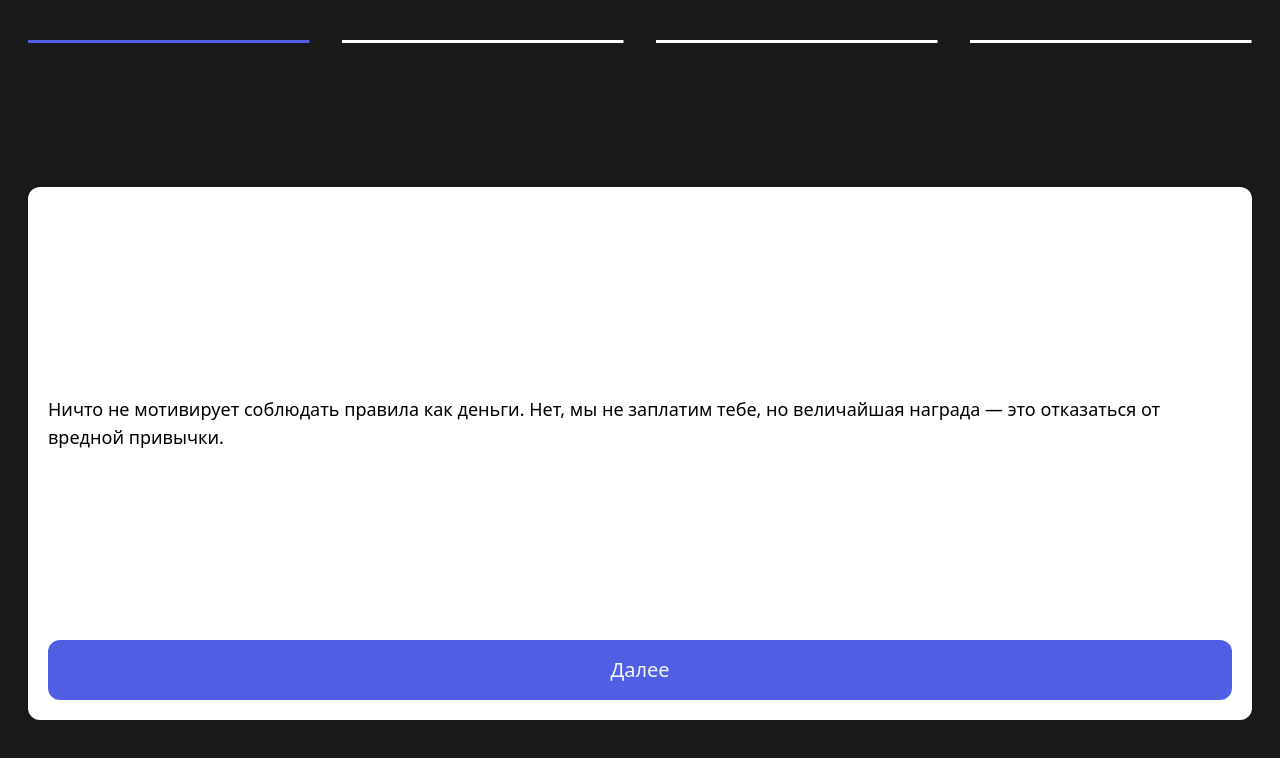
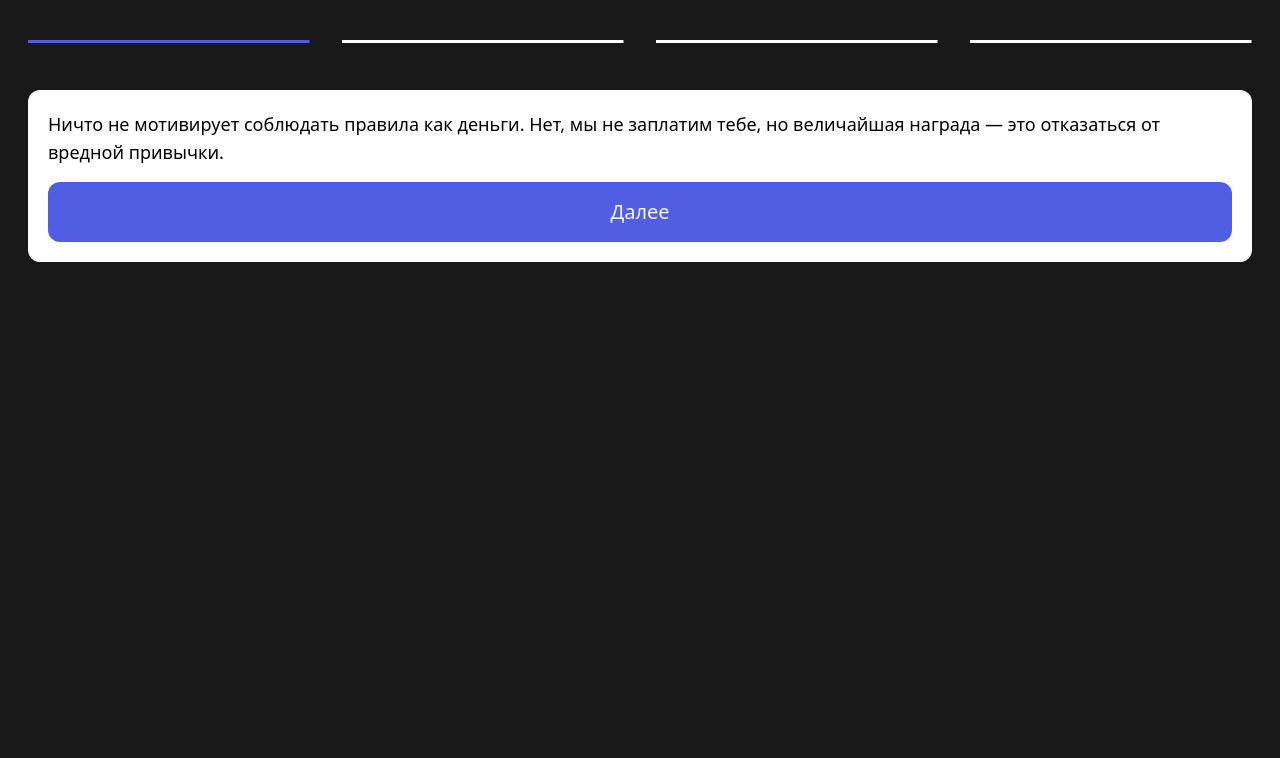
Before and after one commit to evgenity/askeza, a Next.js app: page /about in a window 1280 px wide. Shown: the top 758 px of the page. Built offline with nearby package versions, Linux system fonts and the light colour scheme.

Commit message:
margin update

```diff
--- a/pages/about.js
+++ b/pages/about.js
@@ -21,7 +21,7 @@ export function InfoBlock({step, nextFormStep}) {
     const Page1 = <p className='my-auto text-lg font-extralight'>
         Исследования журнала New England Journal of Medicine показали, что более половины людей (52%), которые поспорили на деньги, бросили курить как минимум на 6 месяцев.
     </p>
-    const Page2 = <div className='my-auto font-extralight'>
+    const Page2 = <div className='my-auto text-lg font-extralight'>
         Мы предлагаем тебе отложить сумму, которую не захочешь потерять (5000 рублей).
         <ol className="list-decimal list-inside">
             <li>Расскажи друзьям, что хочешь отказаться от вредной привычки, поделившись ссылкой.</li>
@@ -39,9 +39,9 @@ export function InfoBlock({step, nextFormStep}) {
         3: Page3,
     }
     return (<div className="flex flex-col h-full">
-                {textBase[step]}
-                {step < 3 ?
-                <Link onClick={nextFormStep} href='#' className='text-center font-extralight text-xl text-gray-100 bg-violet-background rounded-xl px-16 py-4'>
+                { textBase[step] }
+                { step < 3 ?
+                <Link onClick={nextFormStep} href='#' className='text-center font-extralight text-xl text-gray-100 bg-violet-background rounded-xl px-16 py-4 mt-4'>
                     Далее
                 </Link> :
                 <Link href='/create' className='text-center font-extralight text-xl text-gray-100 bg-violet-background rounded-xl px-16 py-4'>
@@ -56,10 +56,10 @@ export default function About() {
     const nextFormStep = () => setFormStep((currentStep) => currentStep + 1);
 
   return (
-    <main  className='bg-black-background'>
-        <div className='flex flex-col min-safe-h-screen mx-7 justify-between'>
+    <main  className='bg-black-background min-safe-h-screen'>
+        <div className='flex flex-col mx-7 h-full justify-between'>
             <Slider step={formStep} setFormStep={setFormStep}/>
-            <div className='flex flex-col bg-white rounded-xl h-2/3 p-5 mb-20'>
+            <div className='flex flex-col bg-white rounded-xl h-full p-5 mb-20'>
                 <InfoBlock step={formStep} nextFormStep={nextFormStep}/>
             </div>
         </div>
--- a/pages/create.js
+++ b/pages/create.js
@@ -20,7 +20,7 @@ export function PageName ({ formData, setFormData }) {
         name: e.target.value,
       });
     return (
-         <div className='flex flex-col mt-3 text-lg w-full justify-between'>
+         <div className='flex flex-col text-lg w-full justify-between mt-10'>
             <label className="mb-2">Имя</label>
             <input className="py-2 border-b border-gray-500 text-xl" onChange={handlechange} value={formData.name}></input>
         </div>
@@ -33,7 +33,7 @@ export function PageEmail ({ formData, setFormData }) {
         email: e.target.value,
       });
     return (
-         <div className='flex flex-col mt-3 text-lg w-full justify-between'>
+         <div className='flex flex-col text-lg w-full justify-between mt-10'>
             <label className="mb-2">Электронная почта</label>
             <input className="py-2 border-b border-gray-500 text-xl" onChange={handlechange} value={formData.email}></input>
         </div>
@@ -50,7 +50,7 @@ export function PageAskeza ({ formData, setFormData }) {
         askeza: false,
       })}
     return (
-         <div className='flex flex-col mt-3 text-lg w-full justify-between'>
+         <div className='flex flex-col text-lg w-full justify-between mt-10'>
             <label className="mb-2">Хочу отказаться от</label>
             <div className="flex flex-row">
                 <div onClick={askezaChoiceSmoke} className={"flex flex-col w-full rounded-xl m-1 py-16 " + (formData.askeza ? ' bg-violet-background text-white' : ' bg-gray-200 text-gray-900') }>
@@ -76,7 +76,7 @@ export function PageDays ({ formData, setFormData }) {
         days: 100,
       })}
     return (
-         <div className='flex flex-col mt-3 text-lg w-full justify-between'>
+         <div className='flex flex-col text-lg w-full justify-between mt-10'>
             <label className="mb-2">На сколько дней?</label>
             <div className="flex flex-row">
                 <div onClick={askezaChoice30} className={"flex flex-col w-full rounded-xl m-1 py-16 " + (formData.days == 30 ? ' bg-violet-background text-white' : ' bg-gray-200 text-gray-900') }>
@@ -94,7 +94,7 @@ export function PageDays ({ formData, setFormData }) {
 
 export function Commit ({ formData }) {
     return (
-    <div className='flex flex-col mt-3 text-lg w-full justify-between'>
+    <div className='flex flex-col text-lg w-full justify-between mt-10'>
     <label className="mb-2 mx-auto">Аскеза</label>
     <div className="flex flex-col">
         <p className="mb-2 font-extralight">Я, {formData.name || 'анонимно'}, обещаю {formData.askeza ? "отказаться от курения" : "отказаться от алкоголя"} на срок {formData.days} дней.</p>
@@ -116,7 +116,7 @@ export function InfoBlock({step, nextFormStep, prevFormStep, formData, setFormDa
     }
     return (<div className="flex flex-col h-full justify-between">
                 {textBase[step]}
-                <div className="flex flex-row w-full mt-24">
+                <div className="flex flex-row w-full mt-24 mb-10">
                     {step > 0 ? <Link href="" onClick={prevFormStep} className='w-full text-center font-extralight text-xl text-gray-900 bg-gray-200 rounded-xl mx-1 py-3'>
                             Назад
                     </Link> : <span></span>}
@@ -124,7 +124,7 @@ export function InfoBlock({step, nextFormStep, prevFormStep, formData, setFormDa
                             href=''
                             className={'w-full text-center font-extralight text-xl text-gray-100 bg-violet-background rounded-xl py-3 mx-1' }>
                         Далее
-                    </Link> : <></>}
+                    </Link> : <></> }
                     {step == 4 ? <Link
                         href=''
                         className={'w-full text-center font-extralight text-xl text-gray-100 bg-violet-background rounded-xl py-3 mx-1' }>
--- a/styles/globals.css
+++ b/styles/globals.css
@@ -2,18 +2,21 @@
 @tailwind components;
 @tailwind utilities;
 
+html, body {
+  height: 100%;
+}
+
 .min-safe-h-screen {
   /* equivalent to 100dvh in major browsers */
-  height: calc(
+  min-height: calc(
     100vh - env(safe-area-inset-bottom, 0) - env(safe-area-inset-top, 0)
   );
 }
 
 @supports (-webkit-touch-callout: none) {
 .min-safe-h-screen {
-    /* height: -moz-available;
-    height: -webkit-fill-available;  */
-    min-height: 50vh;
+    min-height: -moz-available;
+    min-height: -webkit-fill-available;
   }
 }
 
```
